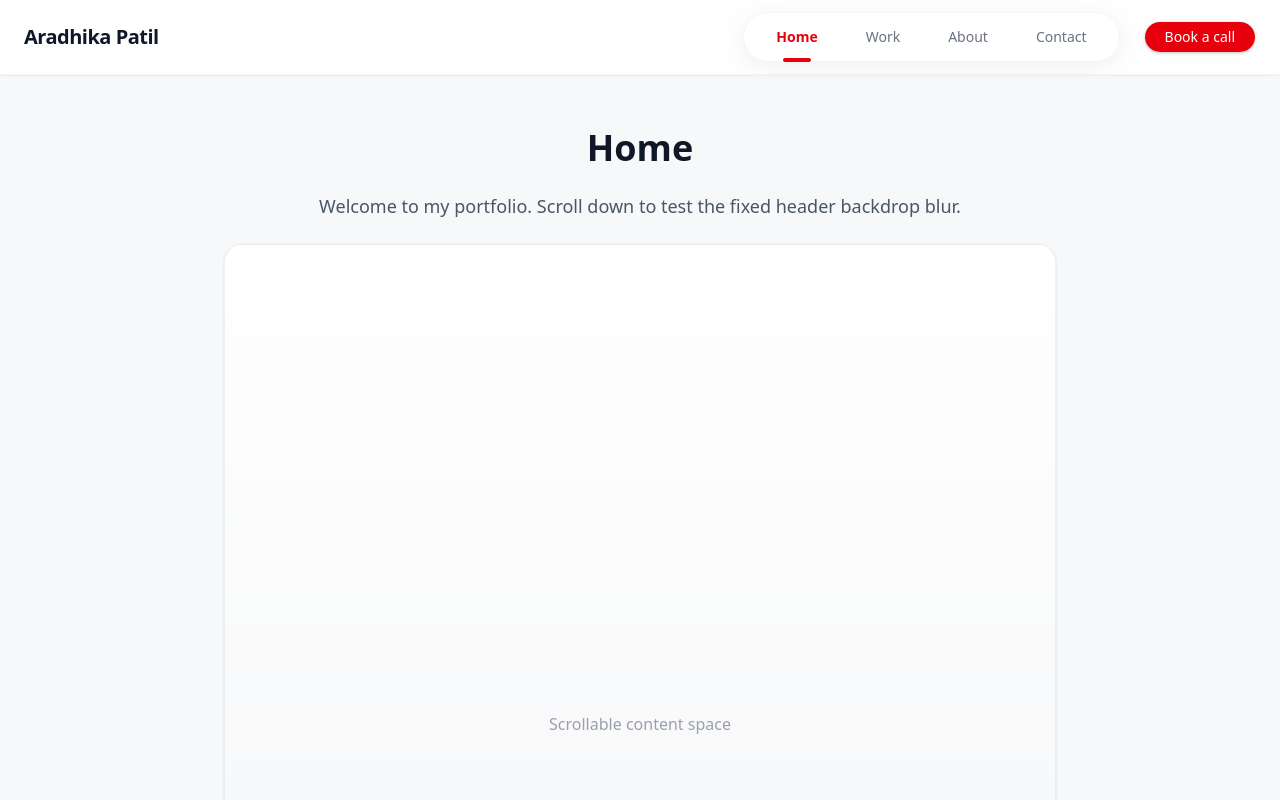
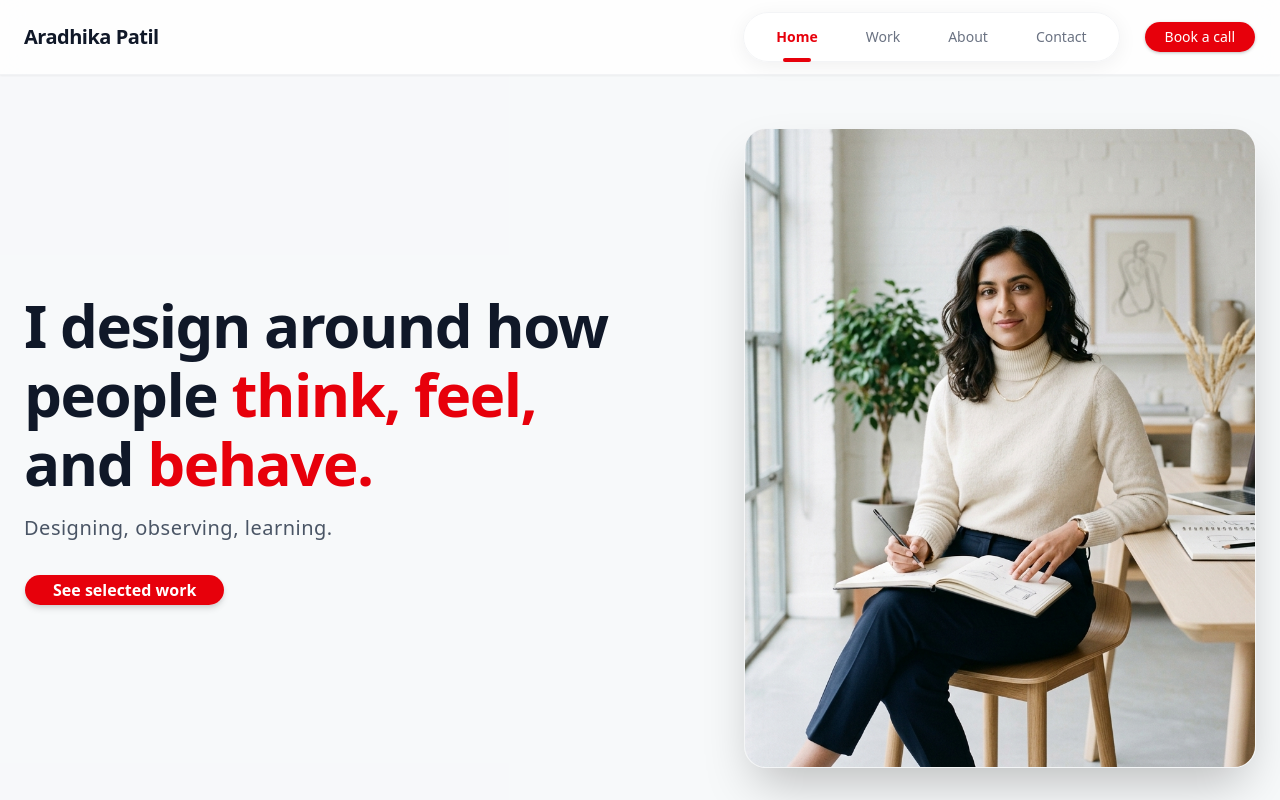
Before and after one commit to aradhikapatil838-crypto/Aradhika-Patil-portfolio, a React (Vite) app: page / in a window 1280 px wide. Shown: the top 800 px of the page. Built offline with nearby package versions, Linux system fonts and the light colour scheme.

Commit message:
add hero section

```diff
--- /dev/null
+++ b/src/components/Hero.jsx
@@ -0,0 +1,42 @@
+import { Link } from 'react-router-dom';
+import { Button } from '@/components/ui/button';
+
+export default function Hero() {
+  return (
+    <section className="w-full min-h-[calc(100vh-80px)] flex items-center justify-center py-8 md:py-12 px-6">
+      <div className="max-w-7xl w-full mx-auto grid grid-cols-1 md:grid-cols-2 gap-10 lg:gap-16 items-center">
+        {/* Left Column: Text & Call to Action */}
+        <div className="flex flex-col items-start justify-center space-y-6 md:space-y-8 text-left">
+          <div className="space-y-4">
+            <h1 className="text-4xl sm:text-5xl lg:text-6xl font-extrabold tracking-tight text-gray-900 leading-[1.15]">
+              I design around how people <span className="text-red-600">think, feel,</span> and <span className="text-red-600">behave.</span>
+            </h1>
+            <p className="text-lg sm:text-xl text-gray-600 font-medium tracking-wide">
+              Designing, observing, learning.
+            </p>
+          </div>
+
+          <div>
+            <Button
+              asChild
+              className="bg-red-600 text-white hover:bg-red-700 font-semibold px-7 py-3.5 rounded-full text-base shadow-md hover:shadow-lg hover:-translate-y-0.5 active:scale-95 transition-all duration-200 cursor-pointer"
+            >
+              <Link to="/work">See selected work</Link>
+            </Button>
+          </div>
+        </div>
+
+        {/* Right Column: Hero Image */}
+        <div className="w-full flex justify-center md:justify-end">
+          <div className="w-full max-w-md lg:max-w-lg aspect-[4/5] rounded-3xl overflow-hidden shadow-2xl border border-gray-100/80 group">
+            <img
+              src="/hero.jpg"
+              alt="Aradhika Patil - Designer"
+              className="w-full h-full object-cover transition-transform duration-500 ease-out group-hover:scale-105"
+            />
+          </div>
+        </div>
+      </div>
+    </section>
+  );
+}
--- a/src/pages/Home.jsx
+++ b/src/pages/Home.jsx
@@ -1,18 +1,11 @@
 import Header from '../components/Header';
+import Hero from '../components/Hero';
 
 export default function Home() {
   return (
-    <div className="min-h-screen bg-gray-50/50 pt-24">
+    <div className="min-h-screen bg-gray-50/30 pt-20">
       <Header />
-      <main className="max-w-4xl mx-auto p-8 text-center space-y-6">
-        <h1 className="text-4xl font-extrabold text-gray-900">Home</h1>
-        <p className="text-lg text-gray-600 max-w-2xl mx-auto">
-          Welcome to my portfolio. Scroll down to test the fixed header backdrop blur.
-        </p>
-        <div className="h-[120vh] bg-gradient-to-b from-white to-gray-100 rounded-2xl p-8 shadow-sm border border-gray-200/60 flex flex-col items-center justify-center">
-          <p className="text-gray-400 font-medium">Scrollable content space</p>
-        </div>
-      </main>
+      <Hero />
     </div>
   );
 }
```
Also changed, not shown: public/hero.jpg (added).
